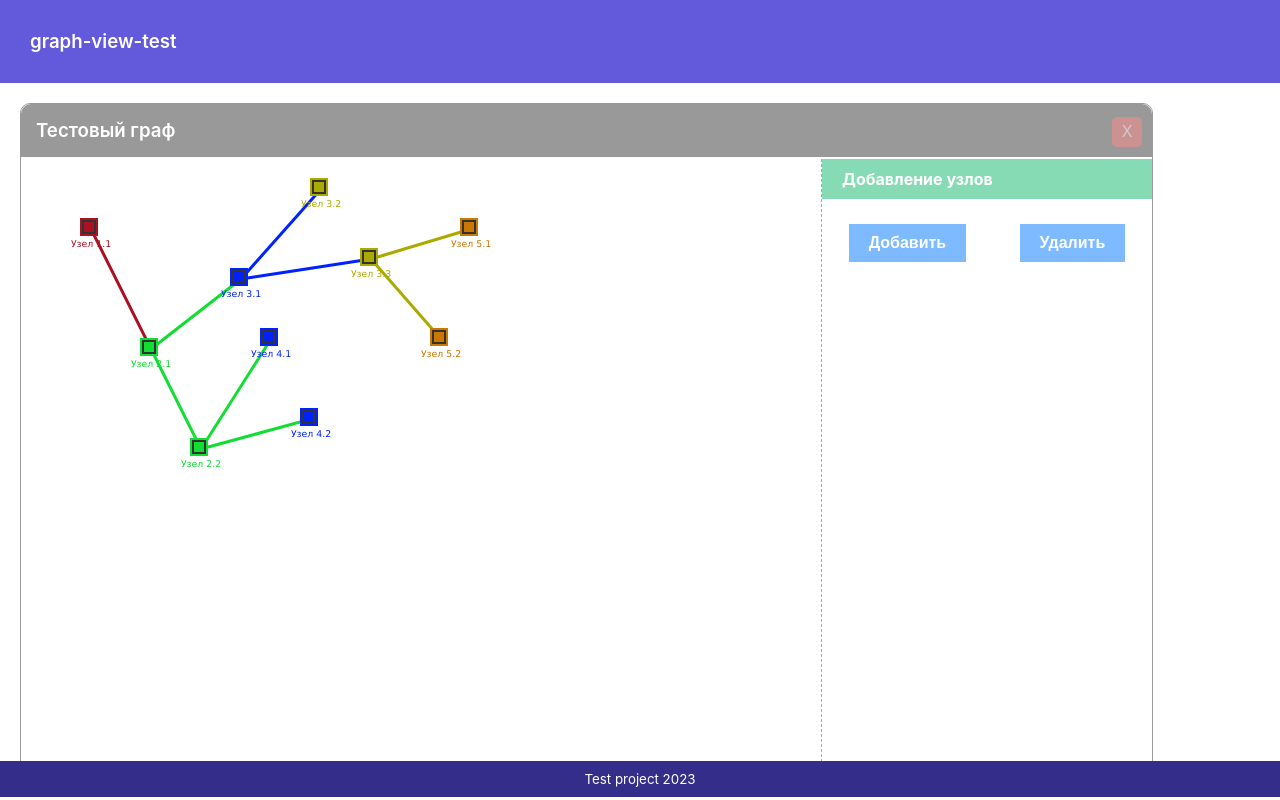
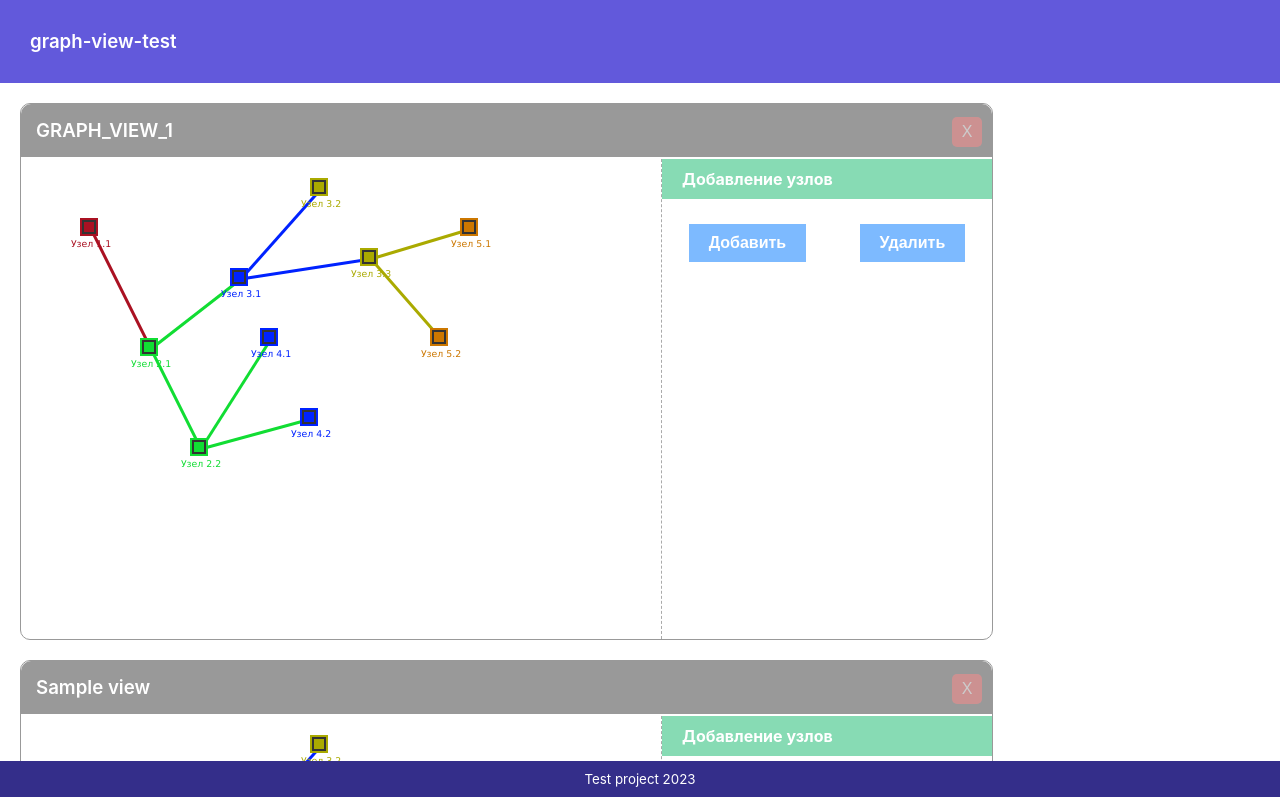
Before and after one commit to R0mks/graph-view-test, a React (Create React App) app: page / in a window 1280 px wide. Built offline with nearby package versions, Linux system fonts and the light colour scheme.

Commit message:
Фикс для отображения нескольких GraphView

```diff
--- a/src/App.css
+++ b/src/App.css
@@ -12,6 +12,9 @@
 }
 
 .App > main {
+  display:flex;
+  flex-direction:row;
+  flex-wrap:wrap;
   max-height:calc(100% - (85px + 37px + 20px));
   height:100%;
   overflow-y:auto;
--- a/src/App.tsx
+++ b/src/App.tsx
@@ -4,14 +4,7 @@ import { GraphModel } from './graph-model';
 import './App.css';
 
 function App() {
-  return (
-    <div className="App">
-      <header className="App-header">
-        graph-view-test
-      </header>
-      <main>
-        <GraphView
-          model={new GraphModel(
+  let sampleGraphModel: GraphModel = new GraphModel(
     [
       {label:"Узел 1.1", pos:[70, 70], color:"#AA1122"},
       {label:"Узел 2.1", pos:[130, 190], color:"#11DD33"},
@@ -34,10 +27,51 @@ function App() {
       {from:3, to:5},
       {from:5, to:8},
       {from:5, to:9}
-          ])}
-          captionHeader={"Тестовый граф"}
-          viewWidthPx={800}
-          viewHeightPx={648}
+    ]);
+
+    let sampleGraphModel1: GraphModel = new GraphModel(
+      [
+        {label:"Узел 1.1", pos:[70, 70], color:"#AA1122"},
+        {label:"Узел 2.1", pos:[130, 190], color:"#11DD33"},
+        {label:"Узел 2.2", pos:[180, 290], color:"#11DD33"},
+        {label:"Узел 3.1", pos:[220, 120], color:"#0022FF"},
+        {label:"Узел 3.2", pos:[300, 30], color:"#AAAA00"},
+        {label:"Узел 3.3", pos:[350, 100], color:"#AAAA00"}
+      ],
+      [
+        {from:0, to:1},
+        {from:1, to:2},
+        {from:1, to:3},
+        {from:3, to:4},
+        {from:3, to:5},
+      ]);
+
+  return (
+    <div className="App">
+      <header className="App-header">
+        graph-view-test
+      </header>
+      <main>
+        <GraphView
+          model={sampleGraphModel}
+          viewWidthPx={640}
+          viewHeightPx={480}
+        />
+        <GraphView
+          model={sampleGraphModel}
+          viewWidthPx={640}
+          viewHeightPx={480}
+          captionHeader="Sample view"
+        />
+        <GraphView
+          model={sampleGraphModel1}
+          viewWidthPx={640}
+          viewHeightPx={480}
+        />
+        <GraphView
+          model={sampleGraphModel}
+          viewWidthPx={640}
+          viewHeightPx={480}
         />
       </main>
       <footer>
```
Lines whose indentation alone changed are shown as unchanged.
